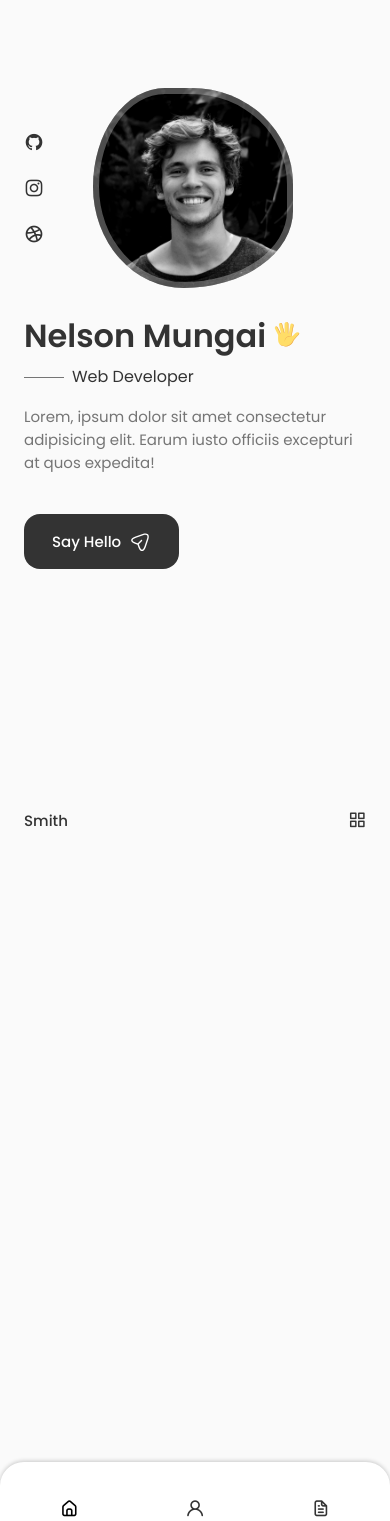
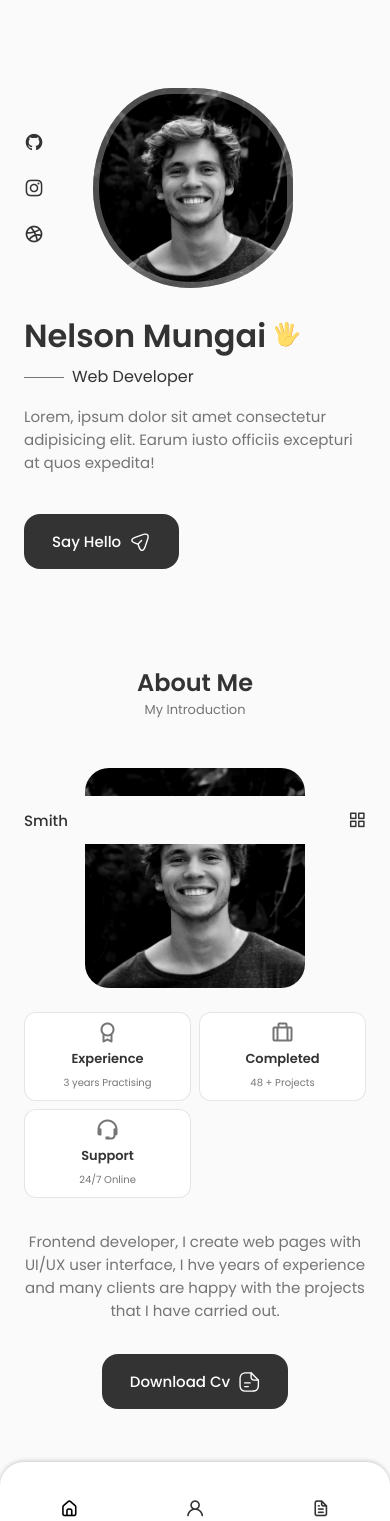
Before and after one commit to NelsonMungai1/NMI, a React (Vite) app: page / in a window 390 px wide. Before the commit the page ends 844 px from the top, so only its background shows below. Built offline with nearby package versions, Linux system fonts and the light colour scheme.

Commit message:
About Page done and responsive

```diff
--- a/src/App.jsx
+++ b/src/App.jsx
@@ -1,4 +1,5 @@
 import "./App.css";
+import About from "./components/about/About";
 import Header from "./components/header/Header";
 import Home from "./components/home/Home";
 
@@ -8,6 +9,7 @@
       <Header />
       <main className="main">
         <Home />
+        <About />
       </main>
     </>
   );
--- /dev/null
+++ b/src/components/about/About.jsx
@@ -0,0 +1,54 @@
+import "./about.css";
+import AboutImg from "../../assets/about.jpg";
+import AboutCv from "../../assets/John-Cv.pdf";
+import Info from "./Info";
+
+const About = () => {
+  return (
+    <section className="about section" id="about">
+      <h2 className="section__title">About Me</h2>
+      <span className="section__subtitle">My Introduction</span>
+      <div className="about_container container grid">
+        <img src={AboutImg} alt="My Image" className="about_img" />
+        <div className="about_data">
+          <Info />
+          <p className="about_description">
+            Frontend developer, I create web pages with UI/UX user interface, I
+            hve years of experience and many clients are happy with the projects
+            that I have carried out.
+          </p>
+          <a download="" href={AboutCv} className="button button--flex">
+            Download Cv
+            <svg
+              className="button__icon"
+              xmlns="http://www.w3.org/2000/svg"
+              width="24"
+              height="24"
+              viewBox="0 0 24 24"
+              fill="none"
+            >
+              <path
+                d="M15.25 22.7502H9.25C3.82 22.7502 1.5 20.4302 1.5 15.0002V9.00024C1.5 3.57024 3.82 1.25024 9.25 1.25024H14.25C14.66 1.25024 15 1.59024 15 2.00024C15 2.41024 14.66 2.75024 14.25 2.75024H9.25C4.64 2.75024 3 4.39024 3 9.00024V15.0002C3 19.6102 4.64 21.2502 9.25 21.2502H15.25C19.86 21.2502 21.5 19.6102 21.5 15.0002V10.0002C21.5 9.59024 21.84 9.25024 22.25 9.25024C22.66 9.25024 23 9.59024 23 10.0002V15.0002C23 20.4302 20.68 22.7502 15.25 22.7502Z"
+                fill="var(--container-color)"
+              ></path>
+              <path
+                d="M22.25 10.7502H18.25C14.83 10.7502 13.5 9.42023 13.5 6.00023V2.00023C13.5 1.70023 13.68 1.42023 13.96 1.31023C14.24 1.19023 14.56 1.26023 14.78 1.47023L22.78 9.47023C22.99 9.68023 23.06 10.0102 22.94 10.2902C22.82 10.5702 22.55 10.7502 22.25 10.7502ZM15 3.81023V6.00023C15 8.58023 15.67 9.25023 18.25 9.25023H20.44L15 3.81023Z"
+                fill="var(--container-color)"
+              ></path>
+              <path
+                d="M13.25 13.7502H7.25C6.84 13.7502 6.5 13.4102 6.5 13.0002C6.5 12.5902 6.84 12.2502 7.25 12.2502H13.25C13.66 12.2502 14 12.5902 14 13.0002C14 13.4102 13.66 13.7502 13.25 13.7502Z"
+                fill="var(--container-color)"
+              ></path>
+              <path
+                d="M11.25 17.7502H7.25C6.84 17.7502 6.5 17.4102 6.5 17.0002C6.5 16.5902 6.84 16.2502 7.25 16.2502H11.25C11.66 16.2502 12 16.5902 12 17.0002C12 17.4102 11.66 17.7502 11.25 17.7502Z"
+                fill="var(--container-color)"
+              ></path>
+            </svg>
+          </a>
+        </div>
+      </div>
+    </section>
+  );
+};
+
+export default About;
--- /dev/null
+++ b/src/components/about/Info.jsx
@@ -0,0 +1,22 @@
+const Info = () => {
+  return (
+    <div className="about_info grid">
+      <div className="about_box">
+        <i className="bx bx-award about-icon"></i>
+        <h3 className="about_title">Experience</h3>
+        <span className="about_subtitle">3 years Practising</span>
+      </div>
+      <div className="about_box">
+        <i className="bx bx-briefcase-alt about-icon"></i>
+        <h3 className="about_title">Completed</h3>
+        <span className="about_subtitle">48 + Projects</span>
+      </div>
+      <div className="about_box">
+        <i className="bx bx-support about-icon"></i>
+        <h3 className="about_title">Support</h3>
+        <span className="about_subtitle">24/7 Online</span>
+      </div>
+    </div>
+  );
+};
+export default Info;
--- /dev/null
+++ b/src/components/about/about.css
@@ -0,0 +1,80 @@
+.about_container {
+  grid-template-columns: repeat(2, 1fr);
+  column-gap: 4rem;
+  align-items: center;
+}
+.about_img {
+  width: 350px;
+
+  border-radius: 1.5rem;
+  justify-self: center;
+}
+.about_info {
+  grid-template-columns: repeat(3, 140px);
+  gap: 0.5rem;
+  margin-bottom: var(--mb-2);
+}
+.about_box {
+  background-color: var(--container-color);
+  border: 1px solid rgba(0, 0, 0, 0.1);
+  text-align: center;
+  border-radius: 0.75rem;
+  padding: 1rem 1.25rem;
+}
+.about-icon {
+  font-size: 1.5rem;
+  font-weight: var(--font-medium);
+}
+.about_title {
+  font-size: var(--small-font-size);
+}
+.about_subtitle {
+  font-size: var(--tiny-font-size);
+}
+.about_description {
+  margin-bottom: var(--mb-2);
+}
+
+/*=============== BREAKPOINTS ===============*/
+/* For large devices */
+@media screen and (max-width: 992px) {
+}
+
+/* For medium devices */
+@media screen and (max-width: 768px) {
+  .about_container {
+    grid-template-columns: 1fr;
+
+    align-items: center;
+  }
+  .about_img {
+    width: 220px;
+  }
+  .about_data {
+    text-align: center;
+  }
+  .about_info {
+    align-items: center;
+    justify-content: center;
+  }
+  .about_box {
+    padding: 0.5rem 0.75rem;
+  }
+}
+
+@media screen and (max-width: 576px) {
+  .about_info {
+    grid-template-columns: repeat(3, 1fr);
+  }
+  .about_description {
+    padding: 0;
+  }
+}
+
+/* For small devices */
+@media screen and (max-width: 420px) {
+  .about_info {
+    /* border: 1px solid red; */
+    grid-template-columns: repeat(2, 1fr);
+  }
+}
```
Also changed, not shown: src/components/skills/Skills.jsx (added), src/components/skills/skills.css (added).
